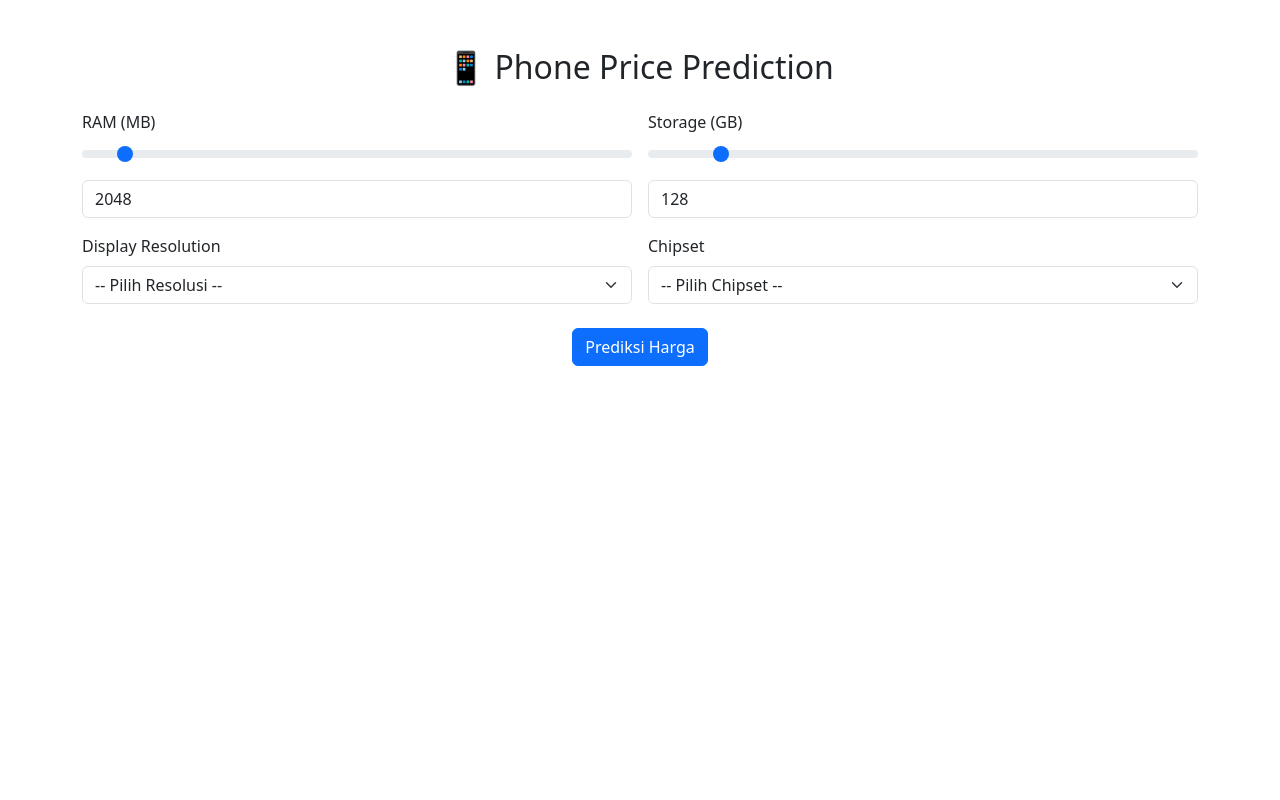
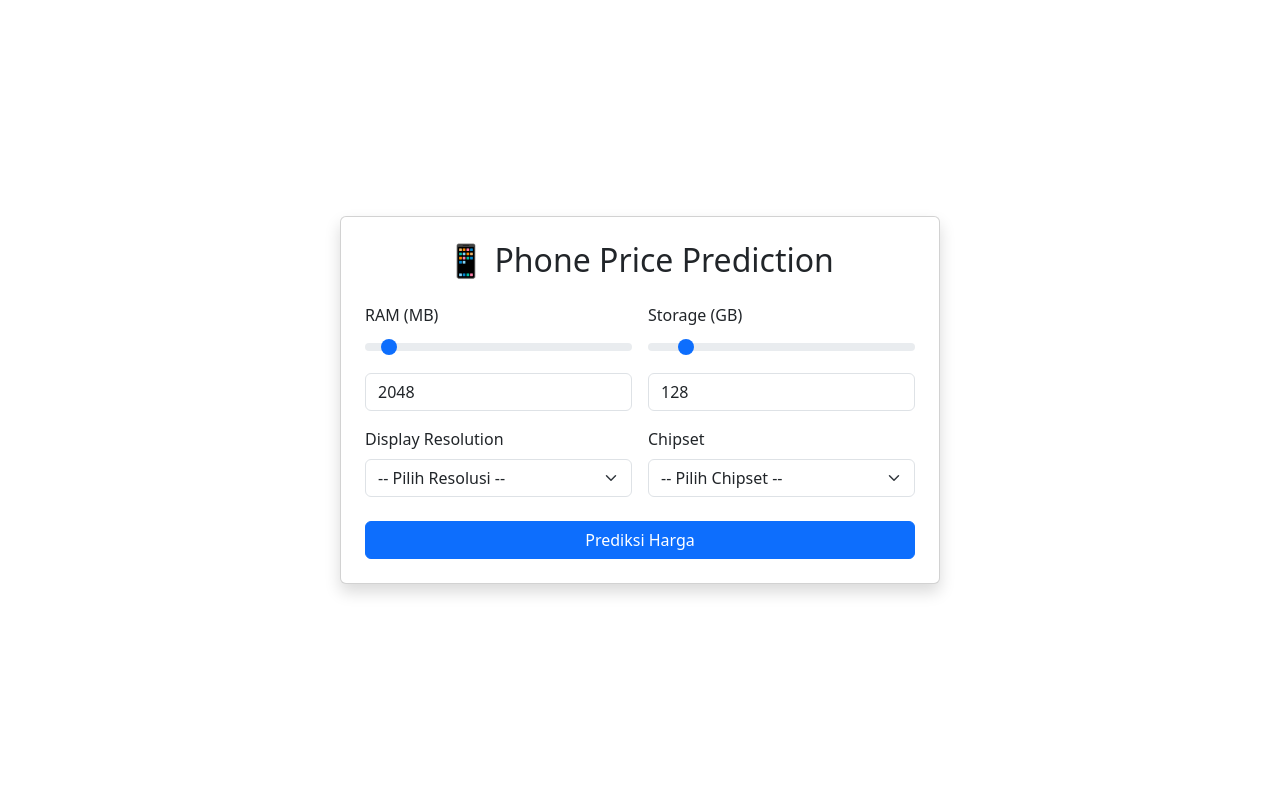
Before and after one commit to Viggofudail/mlops-phone-price, a FastAPI app: page / in a window 1280 px wide. Run offline with FastAPI, Linux system fonts and the light colour scheme; parts of the project's set-up code (start-up, migrations or seed data) failed here and were passed over.

Commit message:
Add a Card and Center the Form

```diff
--- a/templates/index.html
+++ b/templates/index.html
@@ -7,7 +7,8 @@
   <link href="https://cdn.jsdelivr.net/npm/bootstrap@5.3.3/dist/css/bootstrap.min.css" rel="stylesheet" />
 </head>
 <body>
-<div class="container mt-5">
+<div class="container d-flex justify-content-center align-items-center" style="min-height: 100vh;">
+  <div class="card shadow p-4" style="max-width: 600px; width: 100%;">
     <h2 class="mb-4 text-center">📱 Phone Price Prediction</h2>
     <form method="post">
       <div class="row g-3">
@@ -41,7 +42,7 @@
         </div>
       </div>
       <div class="mt-4 text-center">
-      <button type="submit" class="btn btn-primary">Prediksi Harga</button>
+        <button type="submit" class="btn btn-primary w-100">Prediksi Harga</button>
       </div>
     </form>
     {% if prediction %}
@@ -54,6 +55,7 @@
       <strong>Error:</strong> {{ error }}
     </div>
     {% endif %}
+  </div>
 </div>
 <script>
   const ramRange = document.getElementById("ramRange");
```
Lines whose indentation alone changed are shown as unchanged.
